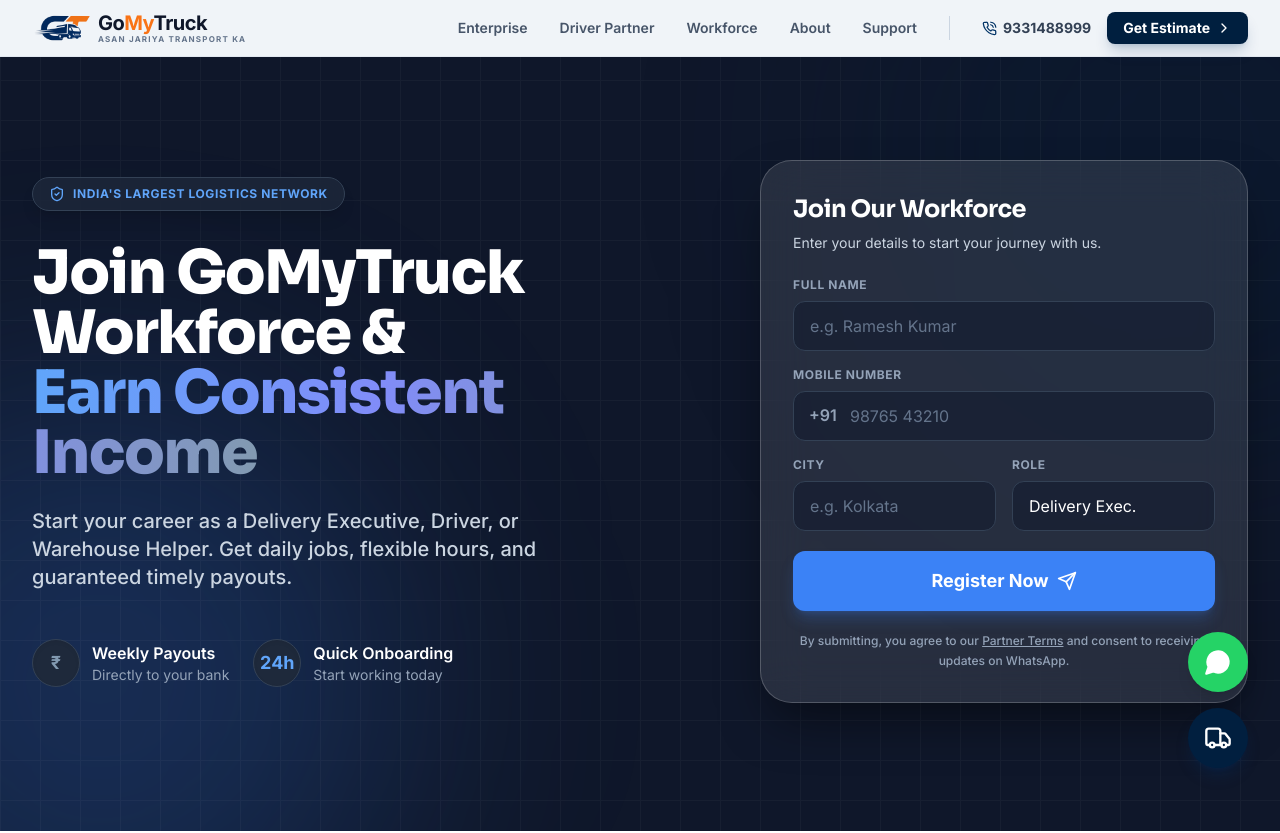
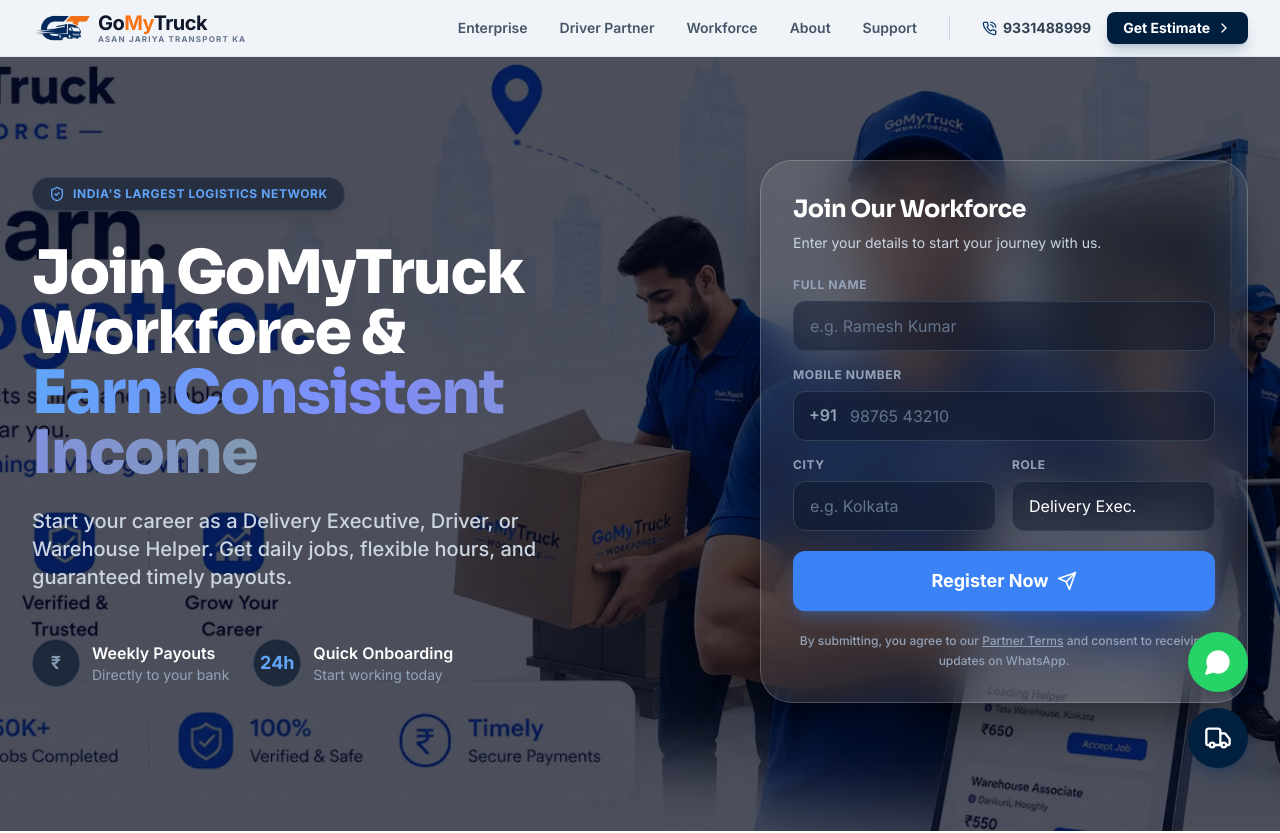
Before and after one commit to parth-roy/GMT-web, a React (Vite) app: page /workforce in a window 1280 px wide. Shown: the top 833 px of the page. Built offline with nearby package versions, Linux system fonts and the light colour scheme.

Commit message:
feat: add workforce hero image for enhanced visual appeal

```diff
--- a/src/components/workforce/WorkforceHero.jsx
+++ b/src/components/workforce/WorkforceHero.jsx
@@ -27,12 +27,13 @@
     <section className="relative pt-32 pb-20 lg:pt-40 lg:pb-32 overflow-hidden bg-slate-900">
       {/* Background aesthetic */}
       <div className="absolute inset-0 z-0">
-        <div className="absolute top-0 right-0 w-[600px] h-[600px] bg-brand-600/20 rounded-full blur-[120px] translate-x-1/3 -translate-y-1/4"></div>
-        <div className="absolute bottom-0 left-0 w-[600px] h-[600px] bg-blue-500/20 rounded-full blur-[120px] -translate-x-1/3 translate-y-1/4"></div>
-        <div
-          className="absolute inset-0 opacity-[0.03]"
-          style={{ backgroundImage: 'linear-gradient(rgba(255,255,255,1) 1px, transparent 1px), linear-gradient(90deg, rgba(255,255,255,1) 1px, transparent 1px)', backgroundSize: '40px 40px' }}
-        ></div>
+        <img
+          src="/workforce-hero.webp"
+          alt="GoMyTruck Workforce Professionals"
+          className="w-full h-full object-cover object-center"
+          fetchpriority="high"
+        />
+        <div className="absolute inset-0 bg-slate-950/70"></div>
       </div>
 
       <div className="relative z-10 max-w-7xl mx-auto px-4 sm:px-6 lg:px-8">
```
Also changed, not shown: public/workforce-hero.webp (added).
